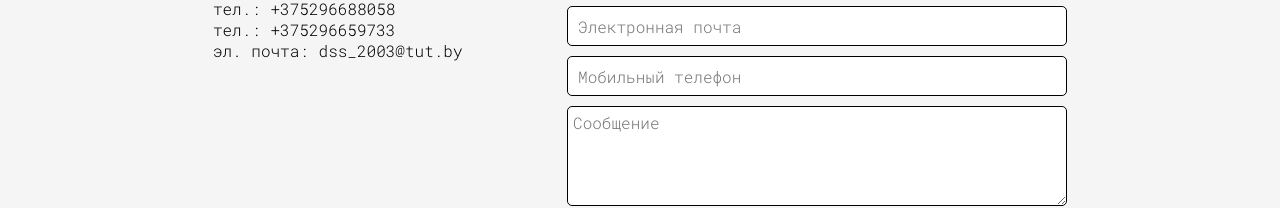
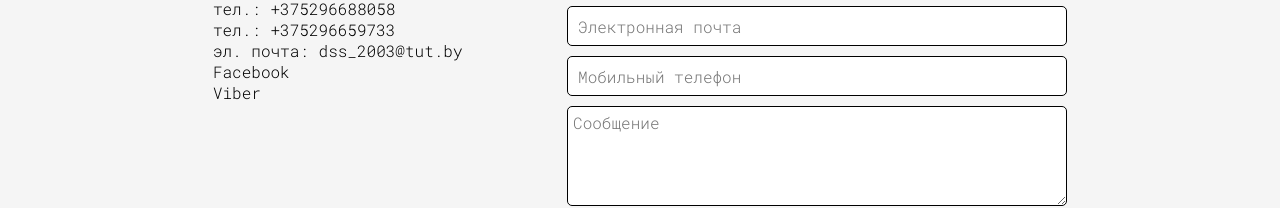
Before and after one commit to avekatya/dss, a plain HTML site: page pages/contacts.html in a window 1280 px wide. Shown: the part 803-1011 px from the top of the page. Drawn offline with Linux system fonts and the light colour scheme.

Commit message:
update contacts page

```diff
--- a/pages/contacts.html
+++ b/pages/contacts.html
@@ -57,6 +57,8 @@
                         <li>тел.: <a href="tel:+375296688058">+375296688058</a></li>
                         <li>тел.: <a href="tel:+375296659733">+375296659733</a></li>
                         <li>эл. почта: <a href="mailto:dss_2003@tut.by">dss_2003@tut.by</a></li>
+                        <li><a href="https://www.facebook.com/%D0%9E%D0%9E%D0%9E-%D0%94%D0%B8%D0%B7%D0%B0%D0%B9%D0%BD%D1%81%D1%82%D1%80%D0%BE%D0%B9%D1%81%D0%B5%D1%80%D0%B2%D0%B8%D1%81-167706333378009/">Facebook</a></li>
+                        <li><a href="viber://chat/?number=%2B375296659733">Viber</a></li>
                     </ul>
                 </div>
                 <div class="contacts-form" >
```
